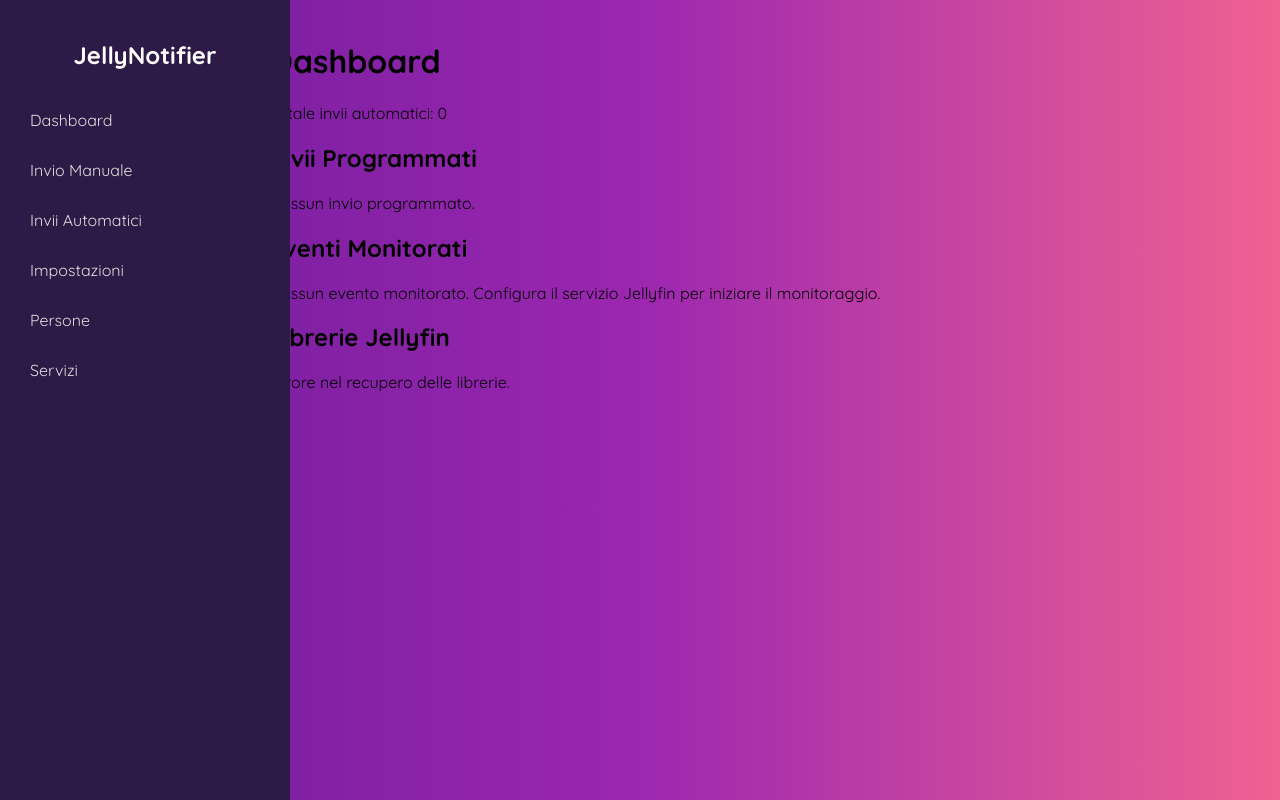
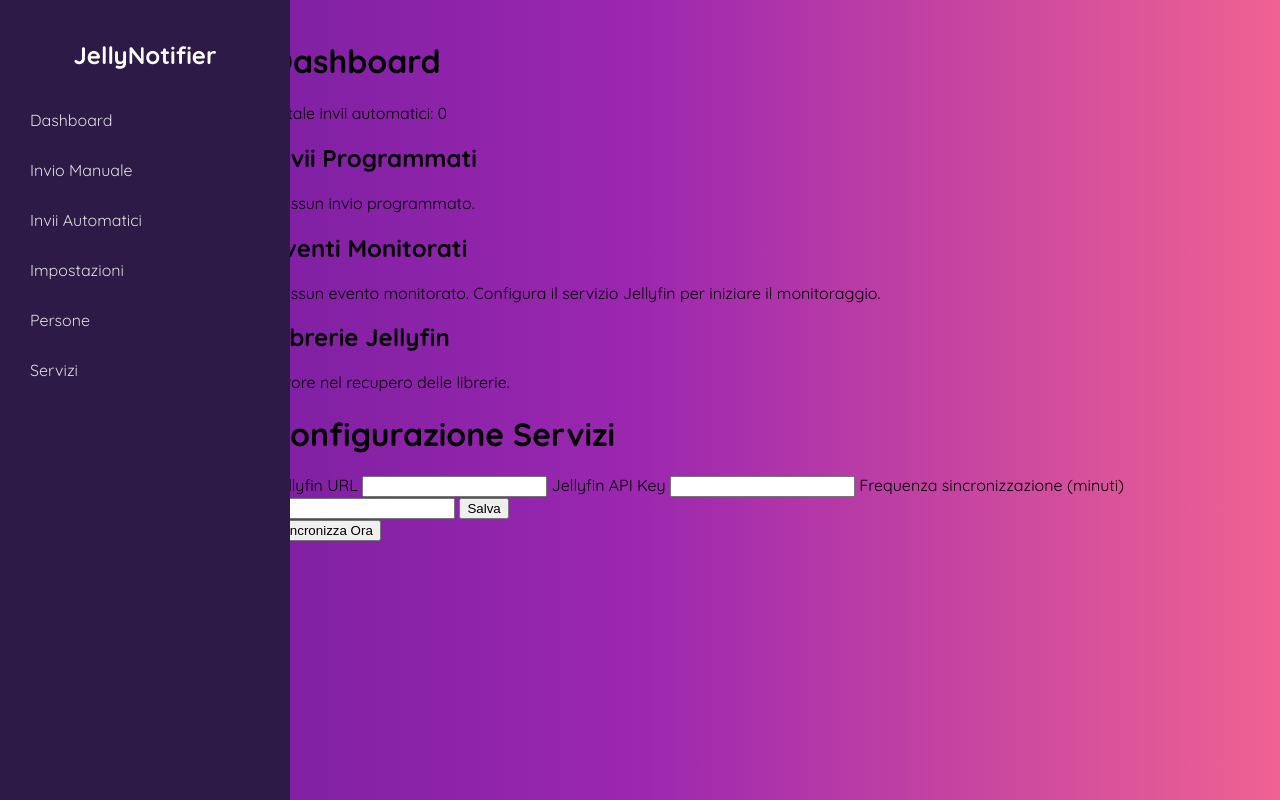
Before and after one commit to iris1801/JellyNotifier, a Flask app: template templates/dashboard.html in a window 1280 px wide. Run offline with Flask 3, Linux system fonts and the light colour scheme; the template is opened without the code that fills it, so the values that code supplies are empty.

Commit message:
Update dashboard.html

```diff
--- a/templates/dashboard.html
+++ b/templates/dashboard.html
@@ -49,6 +49,41 @@
     </div>
 </div>
 
+<div class="container">
+    <h1>Configurazione Servizi</h1>
+    <form method="post">
+        <!-- Campi per URL e chiave API -->
+        <label for="jellyfin_url">Jellyfin URL</label>
+        <input type="text" id="jellyfin_url" name="jellyfin_url" value="{{ service.jellyfin_url }}">
+
+        <label for="api_key">Jellyfin API Key</label>
+        <input type="text" id="api_key" name="api_key" value="{{ service.api_key }}">
+
+        <!-- Altri campi -->
+        <label for="sync_timeframe">Frequenza sincronizzazione (minuti)</label>
+        <input type="number" id="sync_timeframe" name="sync_timeframe" value="{{ service.sync_timeframe }}">
+
+        <button type="submit">Salva</button>
+    </form>
+
+    <button id="sync-now" class="btn">Sincronizza Ora</button>
+</div>
+
+<script>
+    document.getElementById("sync-now").addEventListener("click", () => {
+        fetch("/services/sync-now", { method: "POST" })
+            .then(response => response.json())
+            .then(data => {
+                if (data.success) {
+                    alert("Sincronizzazione completata.");
+                } else {
+                    alert("Errore: " + data.error);
+                }
+            })
+            .catch(err => alert("Errore nel tentativo di sincronizzare."));
+    });
+</script>
+
 <!-- Sezione per JavaScript -->
 <script>
     // Funzione per caricare le librerie Jellyfin
```
